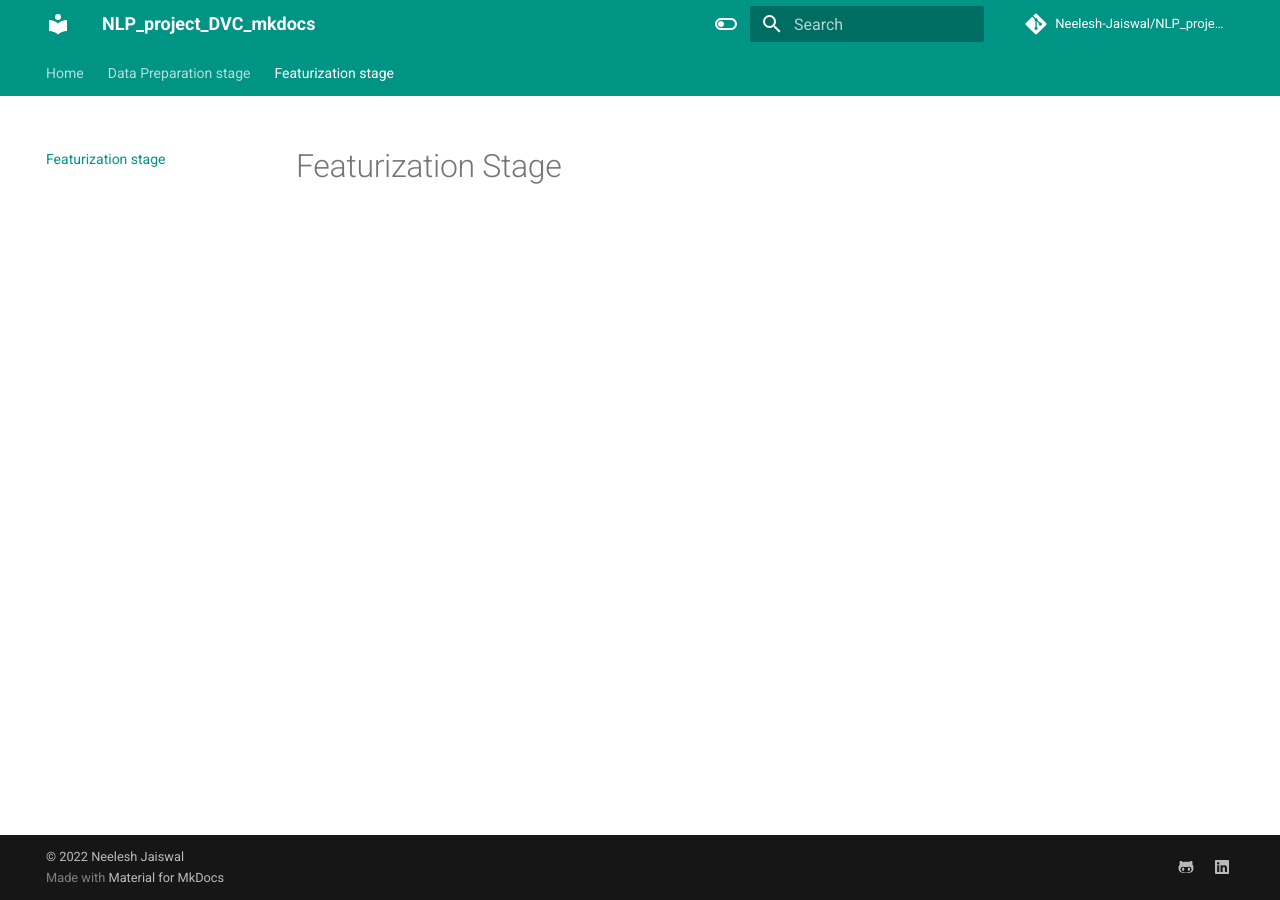
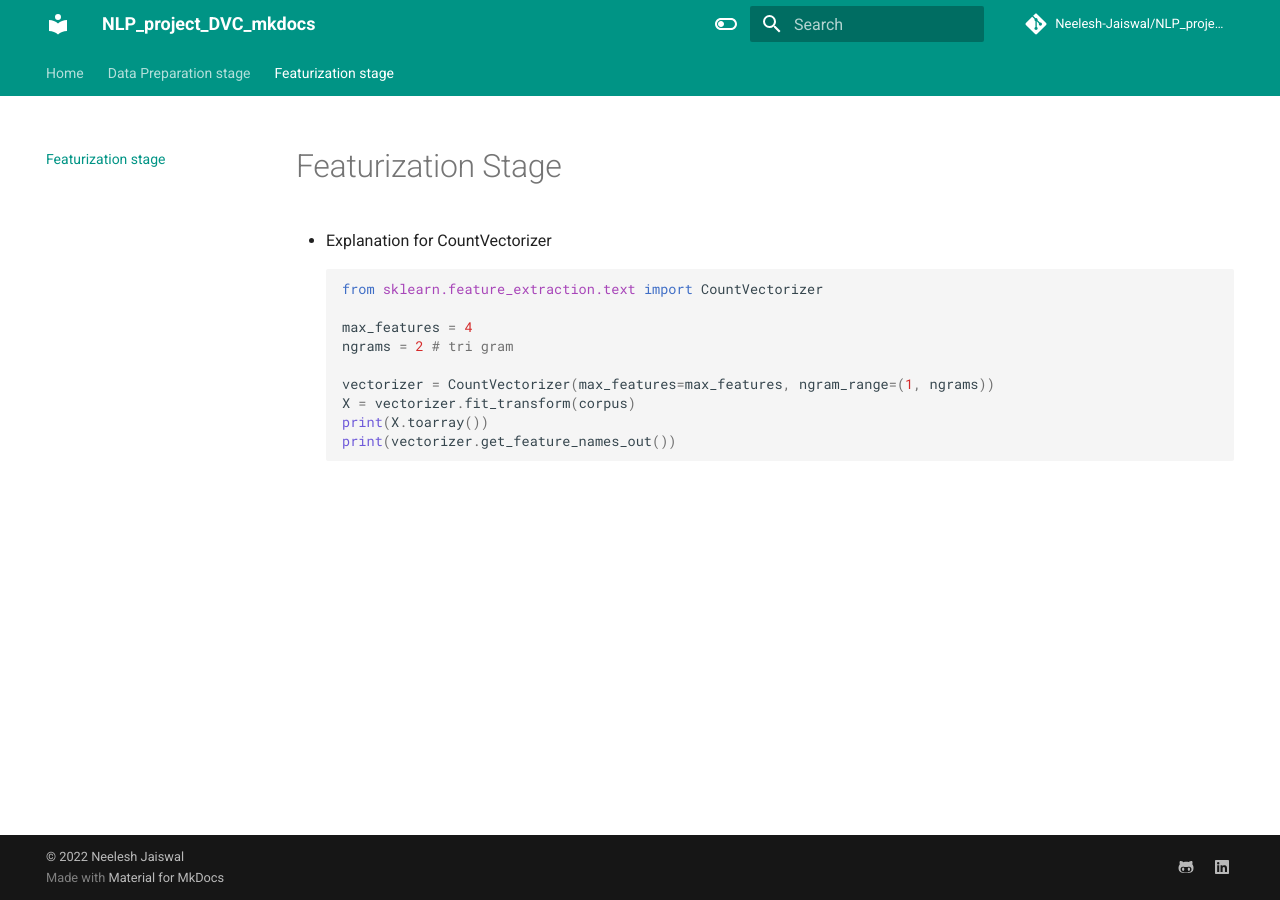
Before and after one commit to Neelesh-Jaiswal/NLP_project_DVC_mkdocs, an MkDocs documentation site: the page built from docs/featurization.md, in a window 1280 px wide. Built offline with MkDocs 1.6.1 and Material for MkDocs 9.7.7, drawn with Linux system fonts in a browser that asks for light colours; comment, search, counter and statistics services are not loaded.

Commit message:
added details for CountVectorizer in featurization.md

````diff
--- a/docs/featurization.md
+++ b/docs/featurization.md
@@ -1 +1,14 @@
 # Featurization Stage
+
+- Explanation for CountVectorizer
+```python
+from sklearn.feature_extraction.text import CountVectorizer
+
+max_features = 4
+ngrams = 2 # tri gram
+
+vectorizer = CountVectorizer(max_features=max_features, ngram_range=(1, ngrams))
+X = vectorizer.fit_transform(corpus)
+print(X.toarray())
+print(vectorizer.get_feature_names_out())
+```
````
